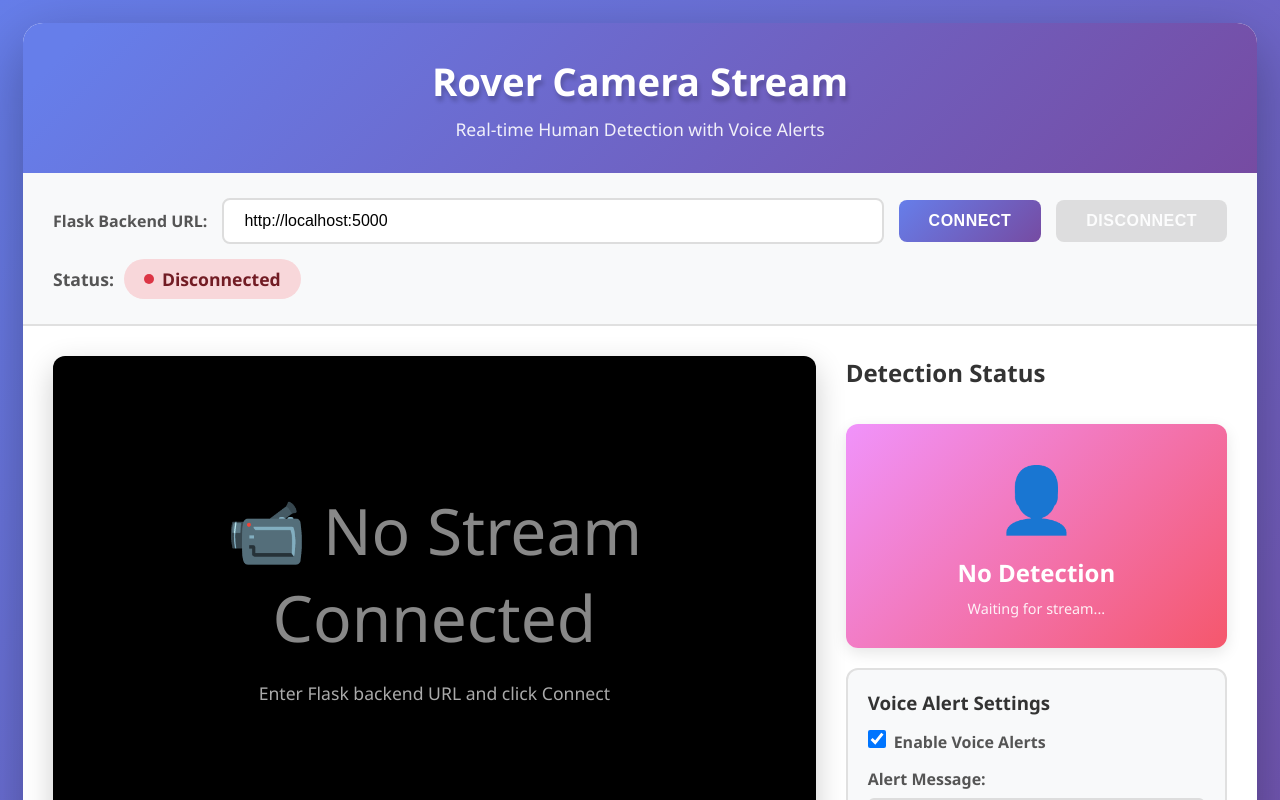
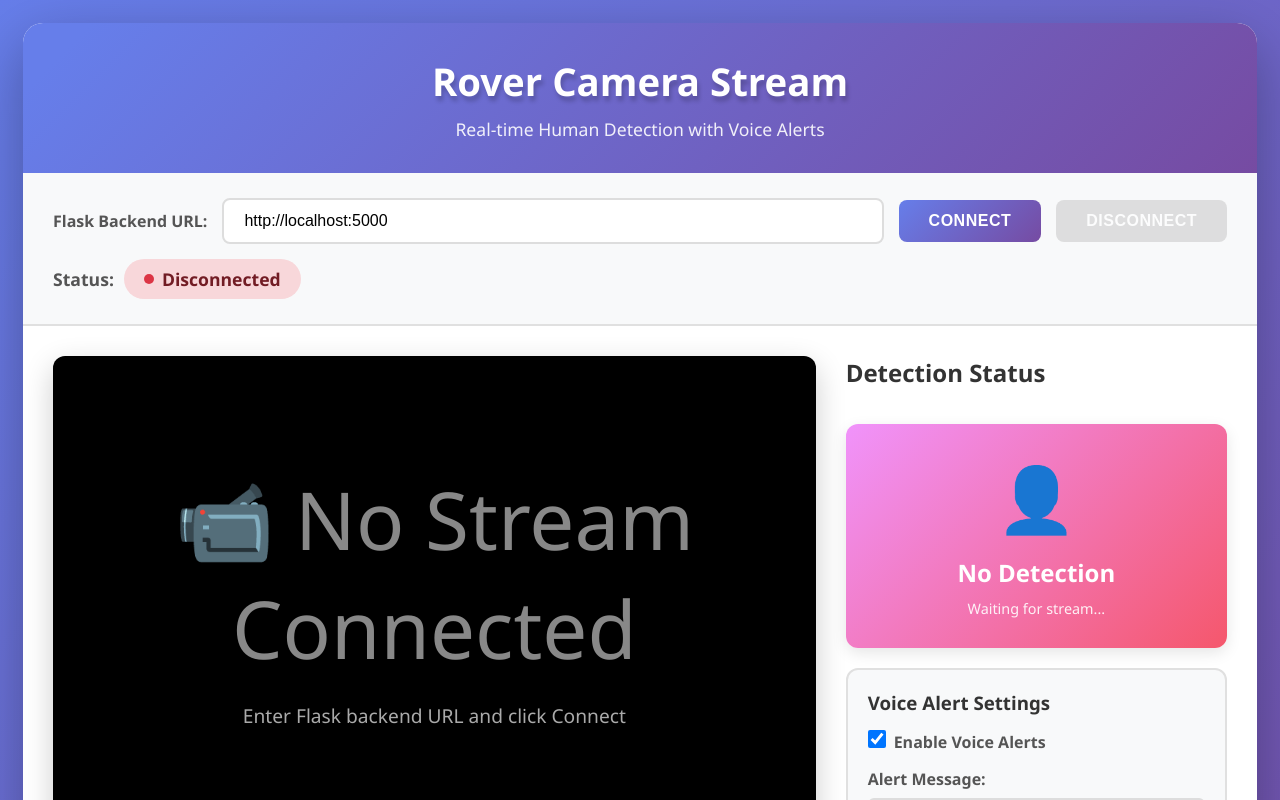
Before and after one commit to faizzaidi23/InnoTechRoverStream, a React (Vite) app: page / in a window 1280 px wide. Shown: the top 800 px of the page. Built offline with nearby package versions, Linux system fonts and the light colour scheme.

Commit message:
changed the font size of the no stream message and the help text

```diff
--- a/src/components/StreamViewer.css
+++ b/src/components/StreamViewer.css
@@ -27,12 +27,12 @@
 }
 
 .no-stream-message p:first-child {
-  font-size: 4em;
+  font-size: 5em;
   margin-bottom: 20px;
 }
 
 .help-text {
-  font-size: 1.1em;
+  font-size: 1.2em;
   color: #aaa;
 }
 
```
